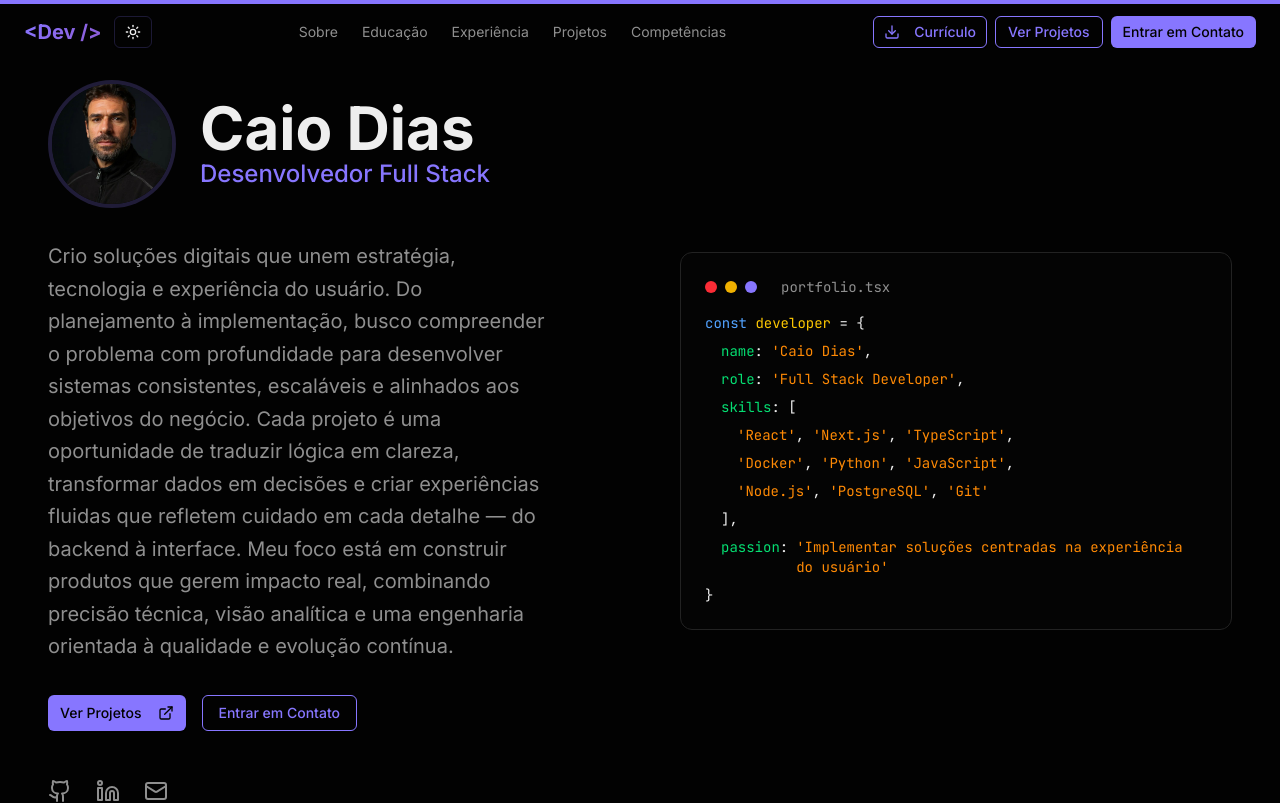
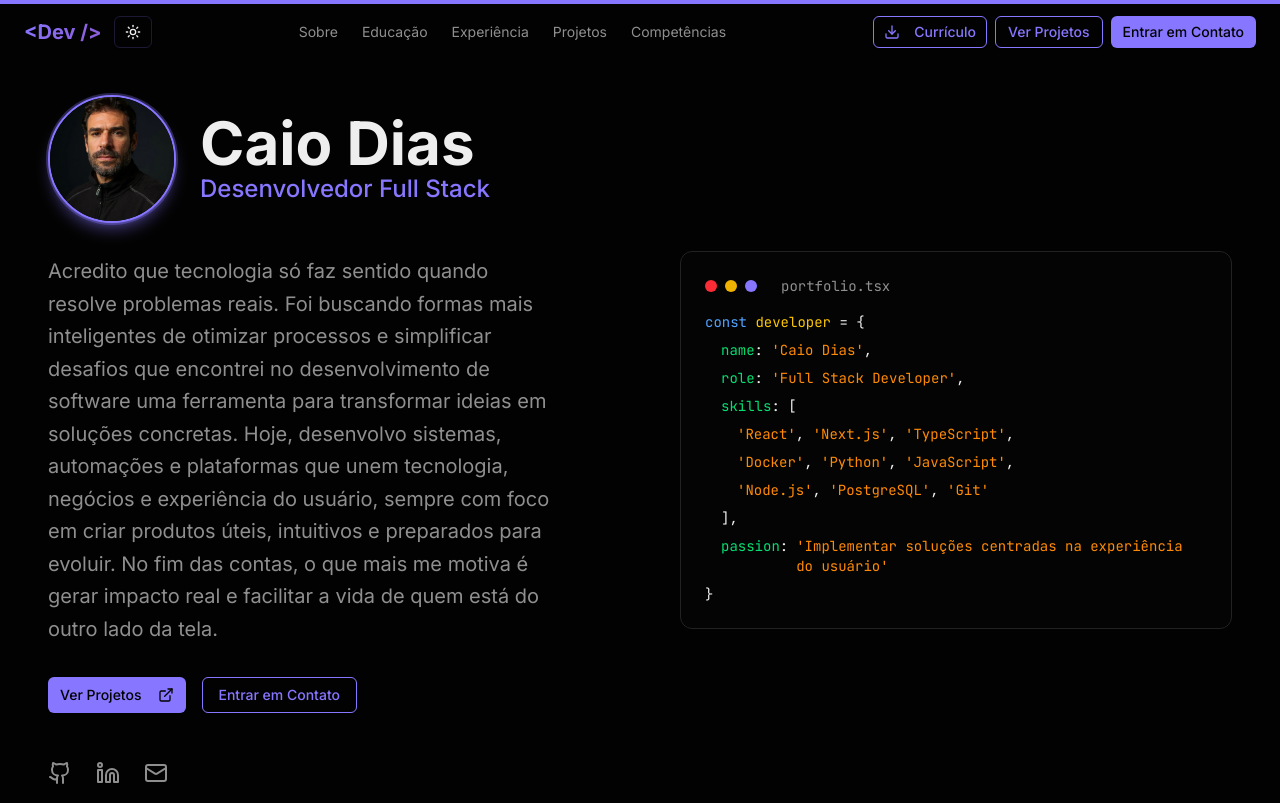
Before and after one commit to caiodiasol/meu_portfolio, a Next.js app: page / in a window 1280 px wide. Shown: the top 803 px of the page. Built offline with nearby package versions, Linux system fonts and the light colour scheme.

Commit message:
style: UX/UI improvements in the hero section

```diff
--- a/next.config.js
+++ b/next.config.js
@@ -9,6 +9,17 @@ const nextConfig = {
   images: {
     unoptimized: true,
   },
+  // OneDrive/synced folders often break native file watchers; polling avoids hung "Starting..."
+  webpack: (config, { dev }) => {
+    if (dev) {
+      config.watchOptions = {
+        poll: 1000,
+        aggregateTimeout: 300,
+        ignored: ["**/node_modules/**", "**/.git/**"],
+      };
+    }
+    return config;
+  },
 };
 
 module.exports = nextConfig;
--- a/src/app/components/hero.tsx
+++ b/src/app/components/hero.tsx
@@ -25,7 +25,12 @@ export function Hero() {
           {/* Conteúdo principal */}
           <div className={`space-y-6 sm:space-y-8 lg:pr-8 xl:pr-12 ${mounted ? "animate-fade-in-up" : "opacity-0"}`}>
             <div className="flex flex-col sm:flex-row items-center sm:items-center gap-4 sm:gap-6 mb-6 sm:mb-8 text-center sm:text-left">
-              <div className="relative w-24 h-24 sm:w-28 sm:h-28 lg:w-32 lg:h-32 rounded-full overflow-hidden border-4 border-primary/20 bg-card flex items-center justify-center flex-shrink-0">
+              <button
+                type="button"
+                onClick={() => scrollToSection("about")}
+                aria-label="Ir para a seção Sobre"
+                className="relative w-24 h-24 sm:w-28 sm:h-28 lg:w-32 lg:h-32 rounded-full overflow-hidden border-2 border-primary ring-2 ring-primary/30 shadow-lg shadow-primary/40 bg-card flex items-center justify-center flex-shrink-0 cursor-pointer transition-all duration-300 hover:border-accent hover:ring-accent/70 hover:shadow-primary/60 hover:scale-105 focus-visible:outline-none focus-visible:ring-4 focus-visible:ring-primary"
+              >
                 <Image
                   src="/perfil.jpg"
                   alt="Caio Dias - Foto de Perfil"
@@ -33,15 +38,22 @@ export function Hero() {
                   className="object-cover object-center"
                   priority
                 />
-              </div>
+              </button>
               <div>
-                <h1 className="text-3xl sm:text-4xl lg:text-6xl font-bold text-balance">Caio Dias</h1>
+                <button
+                  type="button"
+                  onClick={() => scrollToSection("about")}
+                  aria-label="Ir para a seção Sobre"
+                  className="cursor-pointer block mx-auto sm:mx-0 text-center sm:text-left transition-transform duration-300 hover:scale-105 focus-visible:outline-none focus-visible:ring-2 focus-visible:ring-primary focus-visible:ring-offset-2 focus-visible:ring-offset-background rounded-sm"
+                >
+                  <h1 className="text-3xl sm:text-4xl lg:text-6xl font-bold text-balance">Caio Dias</h1>
+                </button>
                 <h2 className="text-lg sm:text-xl lg:text-2xl text-primary font-medium">Desenvolvedor Full Stack</h2>
               </div>
             </div>
 
             <p className="text-sm leading-relaxed sm:text-base lg:text-lg xl:text-xl text-muted-foreground max-w-2xl w-full text-center sm:text-left text-pretty mx-auto sm:mx-0">
-              Crio soluções digitais que unem estratégia, tecnologia e experiência do usuário. Do planejamento à implementação, busco compreender o problema com profundidade para desenvolver sistemas consistentes, escaláveis e alinhados aos objetivos do negócio. Cada projeto é uma oportunidade de traduzir lógica em clareza, transformar dados em decisões e criar experiências fluidas que refletem cuidado em cada detalhe — do backend à interface. Meu foco está em construir produtos que gerem impacto real, combinando precisão técnica, visão analítica e uma engenharia orientada à qualidade e evolução contínua.
+              Acredito que tecnologia só faz sentido quando resolve problemas reais. Foi buscando formas mais inteligentes de otimizar processos e simplificar desafios que encontrei no desenvolvimento de software uma ferramenta para transformar ideias em soluções concretas. Hoje, desenvolvo sistemas, automações e plataformas que unem tecnologia, negócios e experiência do usuário, sempre com foco em criar produtos úteis, intuitivos e preparados para evoluir. No fim das contas, o que mais me motiva é gerar impacto real e facilitar a vida de quem está do outro lado da tela.
             </p>
 
             <div className="flex flex-col sm:flex-row flex-wrap gap-3 sm:gap-4">
```
